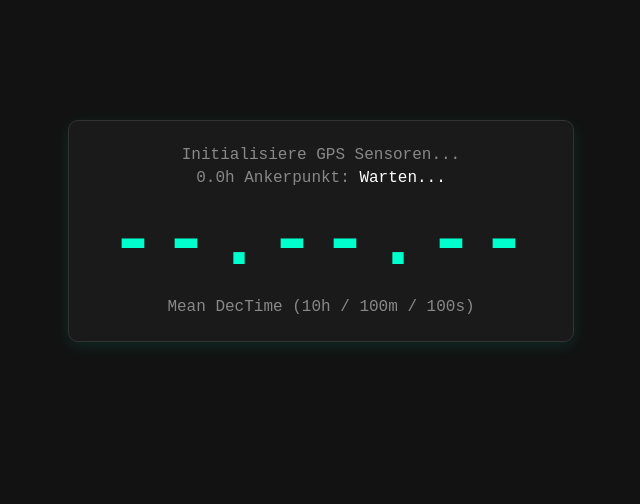
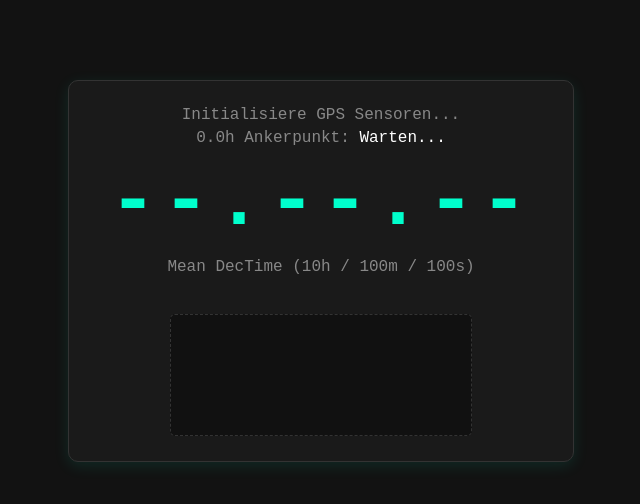
Before and after one commit to nickh0f/SolarTime, a plain HTML site: page index.html in a window 1280 px wide. Shown: the whole page, without its empty margins (319-959 px from the left). Drawn offline with Linux system fonts and the light colour scheme.

Commit message:
Update index.html

```diff
--- a/index.html
+++ b/index.html
@@ -5,7 +5,7 @@
     <meta name="viewport" content="width=device-width, initial-scale=1.0">
     <title>Global DecTime System</title>
     <style>
-        body { font-family: 'Courier New', Courier, monospace; background-color: #121212; color: #00ffcc; text-align: center; padding-top: 15vh; margin: 0; }
+        body { font-family: 'Courier New', Courier, monospace; background-color: #121212; color: #00ffcc; text-align: center; padding-top: 10vh; margin: 0; }
         h1 { font-size: 5rem; margin: 10px 0; letter-spacing: 5px; }
         .panel { border: 1px solid #333; display: inline-block; padding: 20px 40px; border-radius: 10px; background: #1a1a1a; box-shadow: 0 4px 15px rgba(0, 255, 204, 0.1); }
         .status { font-size: 1rem; color: #888; margin: 5px 0; }
@@ -26,6 +26,9 @@
         <div class="status">0.0h Ankerpunkt: <span id="anchor-type" style="color: #fff;">Warten...</span></div>
         <h1 id="dectime-display">--.--.--</h1>
         <div class="status">Mean DecTime (10h / 100m / 100s)</div>
+
+        <br>
+        <canvas id="sun-graph" width="300" height="120" style="margin-top: 15px; border: 1px dashed #333; border-radius: 5px; background: #111;"></canvas>
     </div>
 
     <script src="https://cdnjs.cloudflare.com/ajax/libs/suncalc/1.8.0/suncalc.min.js"></script>
```
